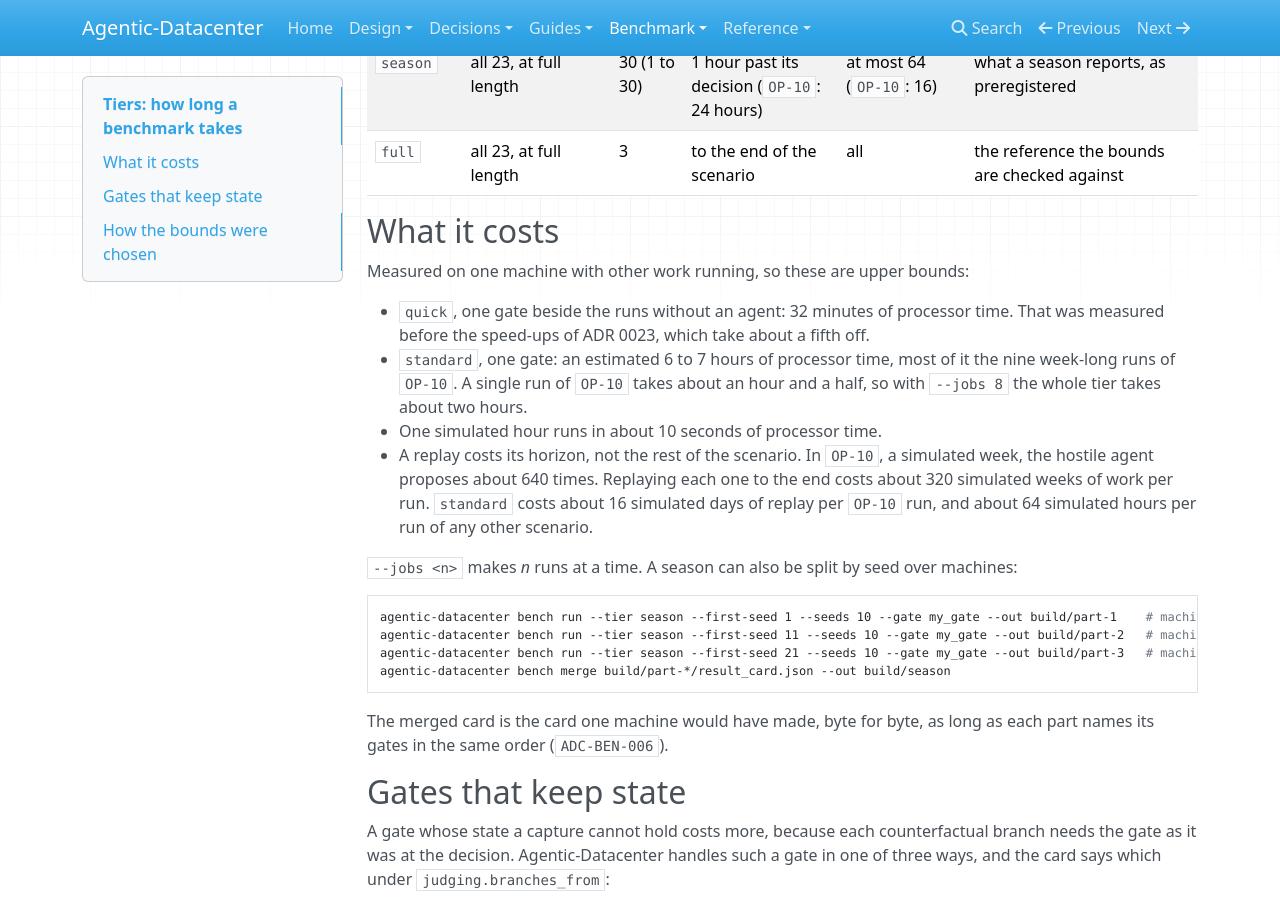
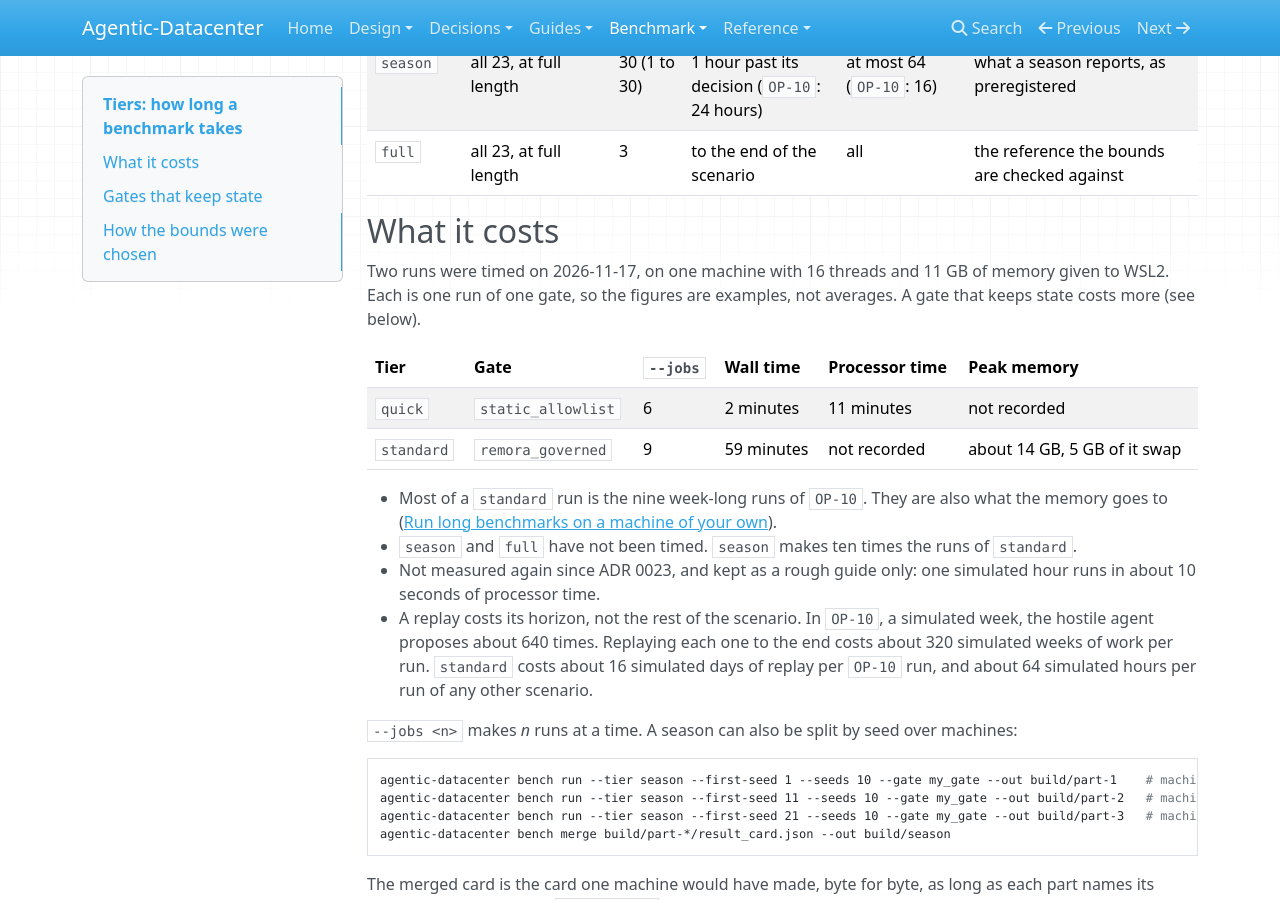
Before and after one commit to agentic-datacenter/agentic-datacenter, an MkDocs documentation site: the page built from docs/bench/TIERS.md, in a window 1280 px wide and 900 px high, scrolled down 423 px. Built offline with MkDocs 1.6.1, drawn with Linux system fonts in a browser that asks for light colours; nearby versions of some CDN libraries.

Commit message:
State the two benchmark timings that were measured, and mark the rest as not measured
TIERS.md gave an estimate of 6 to 7 processor hours for the standard tier and a quick figure from before ADR 0023. It now has the two runs timed on 2026-11-17 on a 16-thread machine: quick with static_allowlist and six runs at a time in 2 minutes, and standard with remora_governed and nine runs at a time in 59 minutes with about 14 GB of memory. Season and full are stated as not timed. The README and the runner guide give the same figures.

```diff
--- a/docs/bench/TIERS.md
+++ b/docs/bench/TIERS.md
@@ -11,11 +11,16 @@
 
 ## What it costs
 
-Measured on one machine with other work running, so these are upper bounds:
+Two runs were timed on 2026-11-17, on one machine with 16 threads and 11 GB of memory given to WSL2. Each is one run of one gate, so the figures are examples, not averages. A gate that keeps state costs more (see below).
 
-- `quick`, one gate beside the runs without an agent: 32 minutes of processor time. That was measured before the speed-ups of ADR 0023, which take about a fifth off.
-- `standard`, one gate: an estimated 6 to 7 hours of processor time, most of it the nine week-long runs of `OP-10`. A single run of `OP-10` takes about an hour and a half, so with `--jobs 8` the whole tier takes about two hours.
-- One simulated hour runs in about 10 seconds of processor time.
+| Tier | Gate | `--jobs` | Wall time | Processor time | Peak memory |
+| --- | --- | --- | --- | --- | --- |
+| `quick` | `static_allowlist` | 6 | 2 minutes | 11 minutes | not recorded |
+| `standard` | `remora_governed` | 9 | 59 minutes | not recorded | about 14 GB, 5 GB of it swap |
+
+- Most of a `standard` run is the nine week-long runs of `OP-10`. They are also what the memory goes to ([Run long benchmarks on a machine of your own](../guides/bench-runner.md#memory)).
+- `season` and `full` have not been timed. `season` makes ten times the runs of `standard`.
+- Not measured again since ADR 0023, and kept as a rough guide only: one simulated hour runs in about 10 seconds of processor time.
 - A replay costs its horizon, not the rest of the scenario. In `OP-10`, a simulated week, the hostile agent proposes about 640 times. Replaying each one to the end costs about 320 simulated weeks of work per run. `standard` costs about 16 simulated days of replay per `OP-10` run, and about 64 simulated hours per run of any other scenario.
 
 `--jobs <n>` makes *n* runs at a time. A season can also be split by seed over machines:
```
Also changed, not shown: README.md (+1 -1 lines), docs/guides/bench-runner.md (+1 -1 lines).
